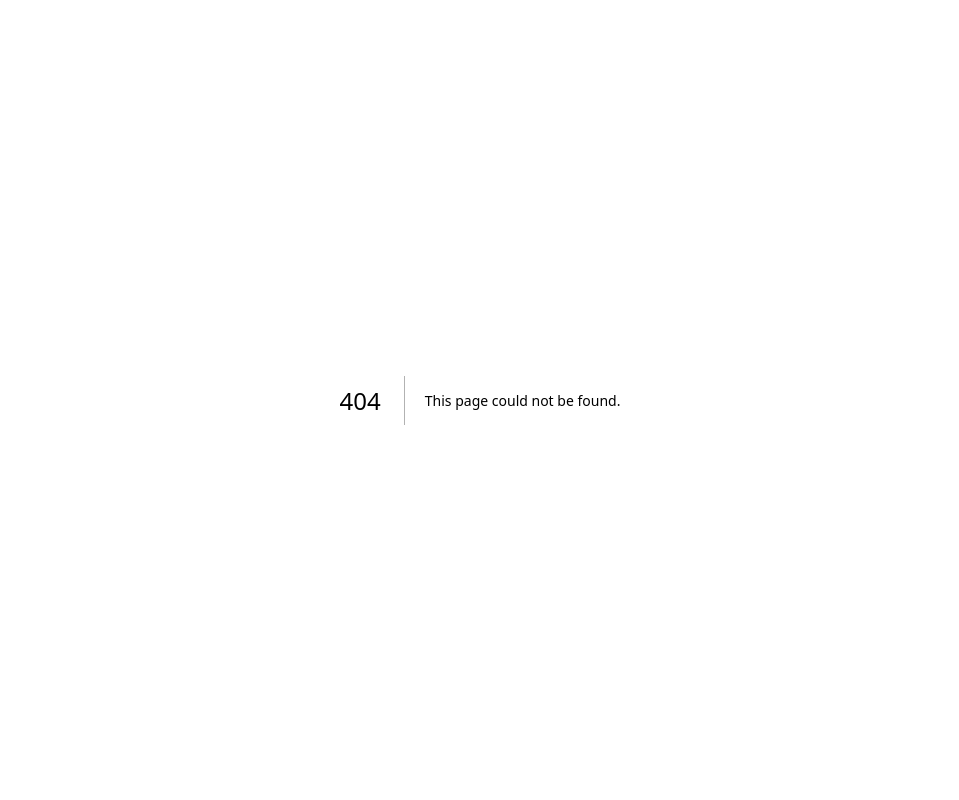
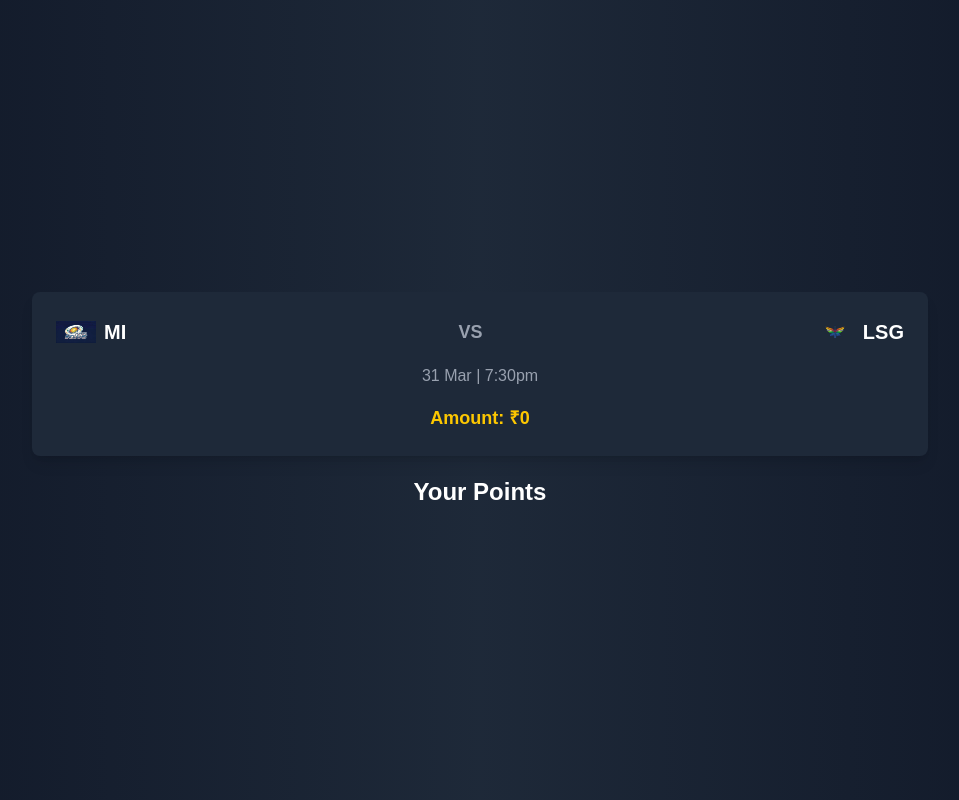
Before and after one commit to Divyakumar6163/ipl, a Next.js app in the folder client/: page /pointtable/1 in a window 1280 px wide. Before the commit this address had no page. Shown: the whole page, without its empty margins (160-1119 px from the left). Built offline with nearby package versions, Linux system fonts and the light colour scheme.

Commit message:
point table ID added

```diff
--- /dev/null
+++ b/client/app/pointtable/[pointID]/page.tsx
@@ -0,0 +1,140 @@
+'use client';
+import React from 'react';
+import { useSearchParams } from 'next/navigation';
+import Image from 'next/image';
+import { IPL_TEAMS } from '@/utils/data/shortname';
+
+const questions = [
+  {
+    question: 'Q1 Who will win the match?',
+    options: [
+      { name: 'MI', rate: 1.7 },
+      { name: 'LSG', rate: 2.2 },
+    ],
+  },
+  {
+    question: 'Q2 Who will be the higest run scorer?',
+    options: [
+      { name: 'Rishab Pant', rate: 5.0 },
+      { name: 'Ryan Rickelton', rate: 5.3 },
+      { name: 'Rohit Sharma', rate: 4.2 },
+      { name: 'Nicholas Pooran', rate: 5.0 },
+      { name: 'Aiden Markram', rate: 6.3 },
+      { name: 'Hardik Pandya', rate: 6.4 },
+    ],
+  },
+  {
+    question: 'Q3 Who will be the highest wicket taker?',
+    options: [
+      { name: 'Avesh Khan', rate: 4.2 },
+      { name: 'Trent Boult', rate: 4.3 },
+      { name: 'Shardul Thakur', rate: 3.5 },
+      { name: 'Deepak Chahar', rate: 3.9 },
+    ],
+  },
+];
+const FluctuatingPointsTable: React.FC = () => {
+    const params = useSearchParams();
+    const mapping = ['A', 'B', 'C'];
+    const amountKeys = ['amtA', 'amtB', 'amtC'];
+    const individualAmounts = [
+        Number(params.get('amtA')) || 0,
+        Number(params.get('amtB')) || 0,
+        Number(params.get('amtC')) || 0,
+      ];
+    const totalAmount = individualAmounts.reduce((sum, amt) => sum + amt, 0);
+
+  return (
+    <div className="min-h-screen flex items-center justify-center bg-gradient-to-r from-gray-900 via-gray-800 to-gray-900 text-white p-6">
+      <div className="w-full max-w-4xl space-y-5">
+        {/* Match Header */}
+        <div className="bg-gray-800 rounded-lg shadow-lg w-full p-6 space-y-4 text-center">
+          <div className="flex justify-between items-center">
+            <div className="flex items-center space-x-2">
+              <Image
+                src={IPL_TEAMS['Mumbai Indians']?.logo}
+                alt="Mumbai Indians"
+                width={40}
+                height={40}
+                className="object-contain"
+              />
+              <span className="font-bold text-xl">{IPL_TEAMS['Mumbai Indians']?.short || 'Team 1'}</span>
+            </div>
+            <span className="text-gray-400 font-semibold text-lg">VS</span>
+            <div className="flex items-center space-x-2">
+              <Image
+                src={IPL_TEAMS['Lucknow Super Giants']?.logo}
+                alt="Lucknow Super Giants"
+                width={40}
+                height={40}
+                className="object-contain"
+              />
+              <span className="font-bold text-xl">{IPL_TEAMS['Lucknow Super Giants']?.short || 'Team 2'}</span>
+            </div>
+          </div>
+
+          <div className="text-gray-400 font-medium">
+            {new Date('2025-03-31T00:00:00.000+00:00').toLocaleDateString('en-GB', {
+              day: '2-digit',
+              month: 'short',
+            })}{' '}
+            | 7:30pm
+          </div>
+          <div className="space-y-1">
+            <h2 className="text-lg font-bold text-yellow-400">Amount: ₹{totalAmount}</h2>
+          </div>
+        </div>
+
+        {/* Points Section */}
+        <h2 className="text-2xl font-bold text-center">Your Points</h2>
+        {questions.map((q, index) => {
+          const paramKey = mapping[index];
+          const amtKey = amountKeys[index];
+          const value = params.get(paramKey);
+          const amount = Number(params.get(amtKey)) || 0;
+
+          if (!value) return null; // Skip if no selection
+
+          const selectedIndex = Number(value) - 1;
+          const selected = q.options[selectedIndex];
+
+          if (!selected) return null; // Skip if index is invalid
+
+          const expected = selected.rate * amount;
+
+          return (
+            <div key={q.question} className="shadow-lg">
+              <h3 className="text-lg font-semibold text-yellow-400 mb-3 px-3">{q.question}</h3>
+              <table className="w-full border border-gray-700 rounded-lg overflow-hidden">
+                <thead>
+                  <tr className="bg-gray-700 text-white">
+                    <th className="p-1 border font-bold text-xl border-gray-700 w-1/3">Option</th>
+                    <th className="p-1 border font-bold text-xl border-gray-700 w-1/3">Rate</th>
+                    <th className="p-1 border font-bold text-xl border-gray-700 w-1/3">Expected</th>
+                  </tr>
+                </thead>
+                <tbody>
+                  <tr className="text-center bg-gray-700">
+                    <td className="p-1 border border-gray-600">{selected.name}</td>
+                    <td className="p-1 border border-gray-600 text-2xl text-green-400 font-bold">
+                      {selected.rate.toFixed(1)}
+                    </td>
+                    <td className="p-1 border border-gray-600 text-yellow-400 font-bold">
+                      ₹{expected.toFixed(2)}
+                    </td>
+                  </tr>
+                </tbody>
+              </table>
+              <div className="text-right text-m font-bold text-green-400 mt-1 px-2">
+                Bet Amount: ₹{amount}
+              </div>
+            </div>
+          );
+
+        })}
+      </div>
+    </div>
+  );
+};
+
+export default FluctuatingPointsTable;
```
